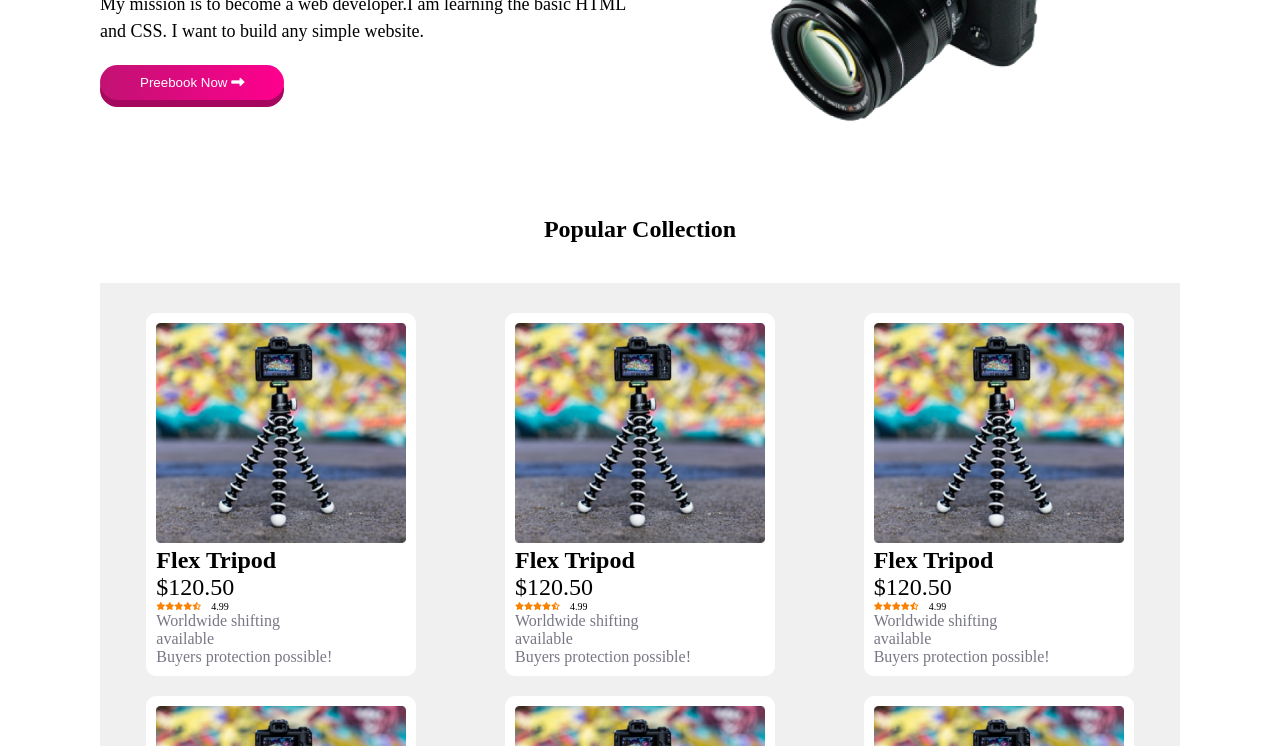
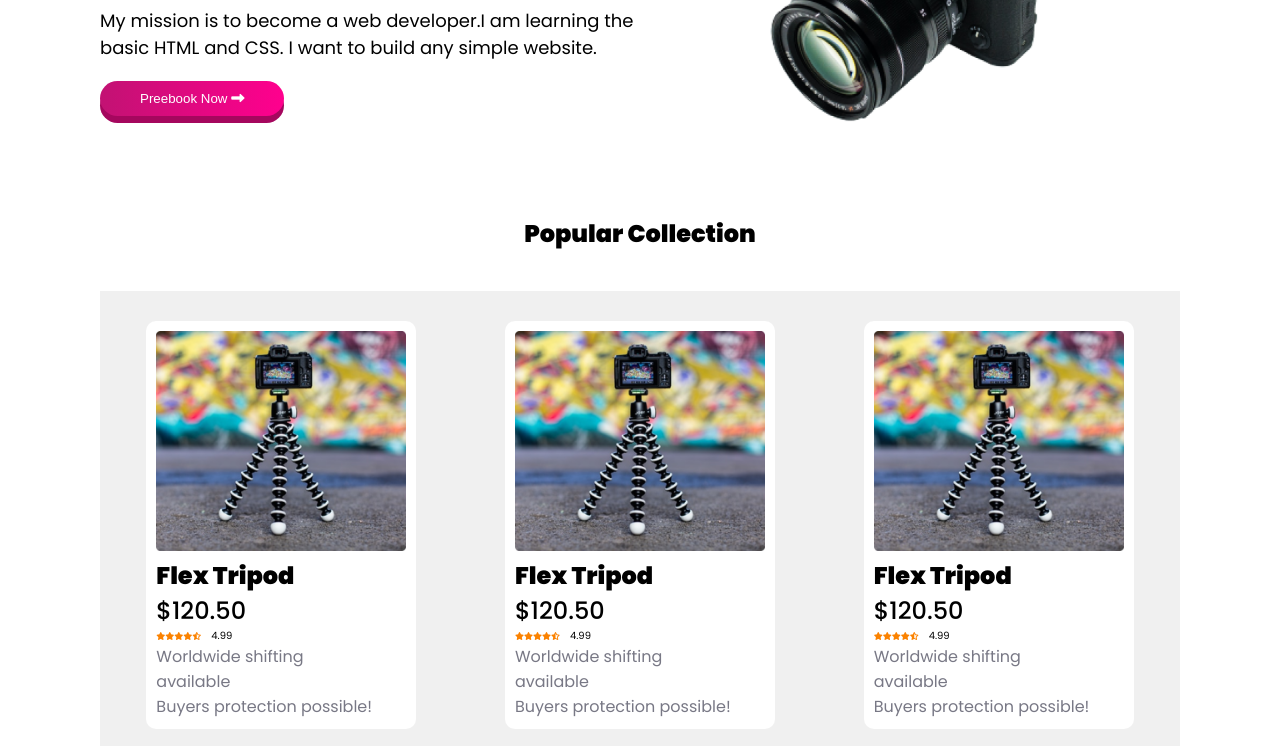
Before and after one commit to SoybalAhmmed/secondj-github, a plain HTML site: page index.html in a window 1280 px wide. Shown: the part 279-1025 px from the top of the page. Drawn offline with Linux system fonts and the light colour scheme.

Commit message:
font added

```diff
--- a/style.css
+++ b/style.css
@@ -1,4 +1,7 @@
+@import url('https://fonts.googleapis.com/css2?family=Poppins:wght@300;400;500;600;900&display=swap');
+
 *{margin: 0;padding: 0;}
+body{font-family: 'Poppins', sans-serif}
 .container{
     margin: 0 auto;
     padding:0 100px;
```
